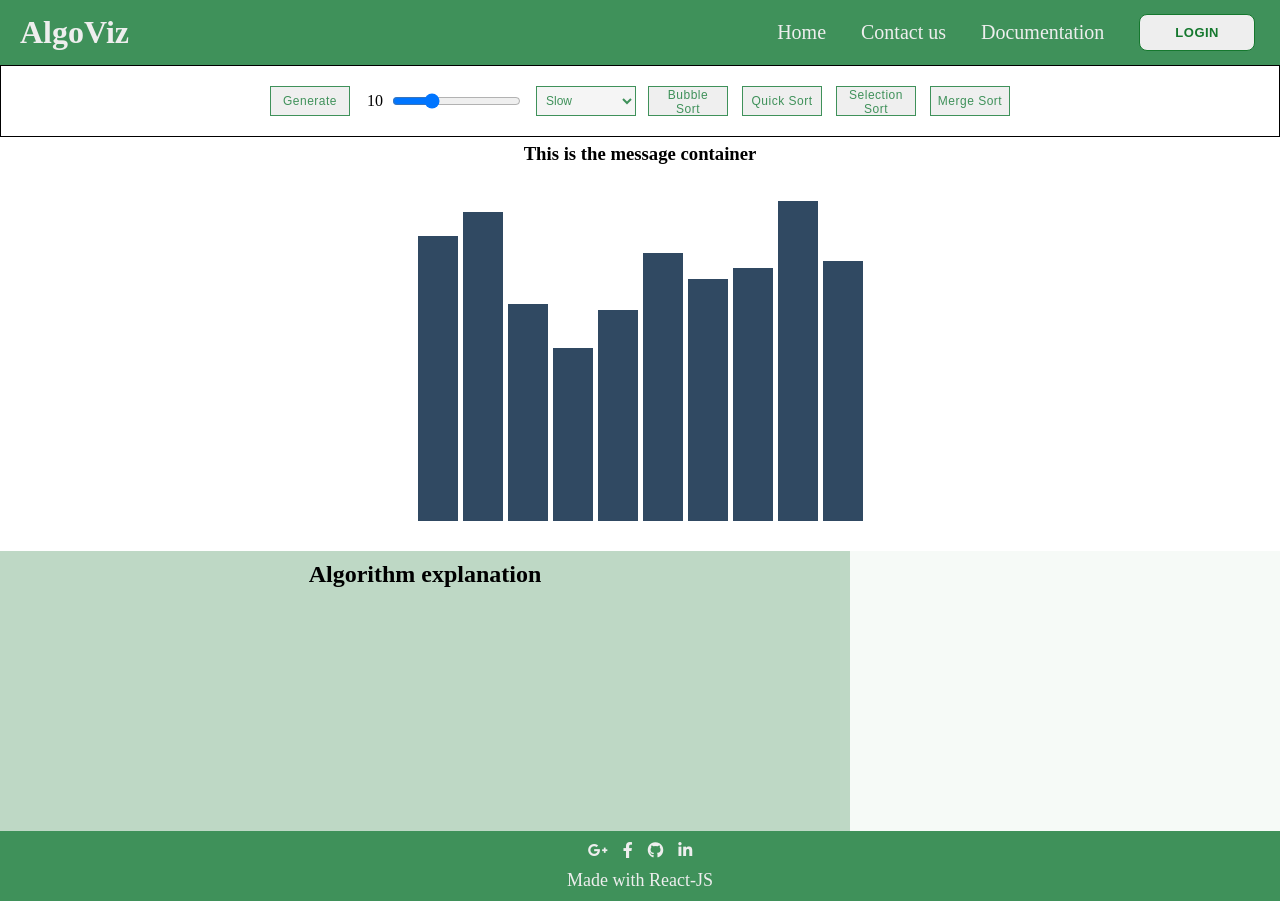
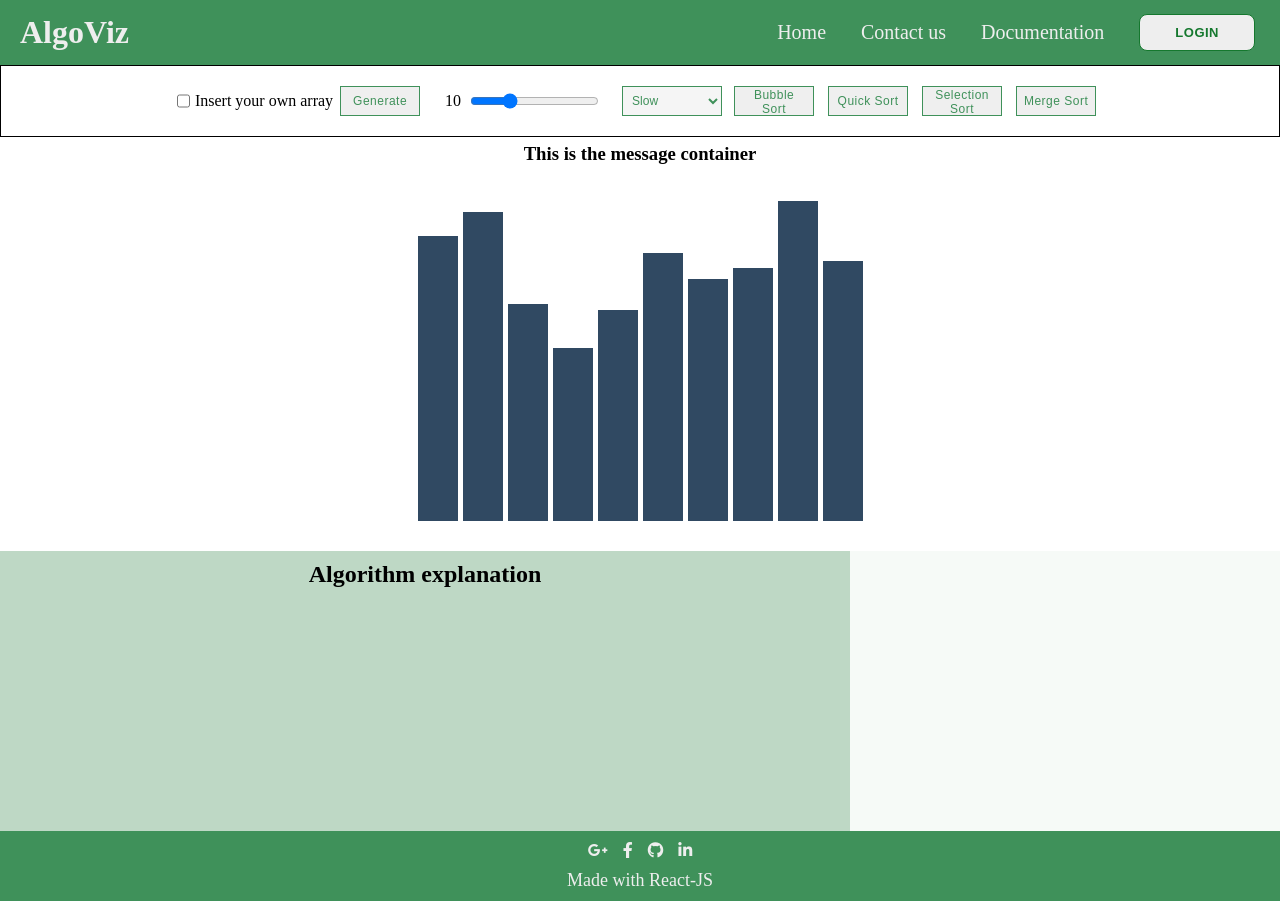
Before and after one commit to YeYintAungNaing/AlgoViz, a React (Vite) app: page /AlgoViz/sortingVisualizer in a window 1280 px wide. Built offline with nearby package versions, Linux system fonts and the light colour scheme.

Commit message:
added user input array in sorting viz, still need input validation with regex or something

```diff
--- a/src/App.jsx
+++ b/src/App.jsx
@@ -20,7 +20,7 @@ function App() {
         <>
           <NavBar/>
           <div className='page-container'>
-            <Outlet/>
+             <Outlet/>        {/*placeholder for the child routes */}
           </div>
           <Footer/>
         </>
@@ -30,7 +30,7 @@ function App() {
     const router = createBrowserRouter([
       {
         path : '/AlgoViz',
-        element : <Layout/>,
+        element : <Layout/>,                // whenever a user navigates to any URL starting with /AlgoViz, the Layout component will be rendered.
         children : [
           {
             path : '/AlgoViz',
--- a/src/pages/MyAlgorithm/MyAlgorithm.scss
+++ b/src/pages/MyAlgorithm/MyAlgorithm.scss
@@ -79,13 +79,16 @@
             transition: height 0.3s ease;
         }
 
+
         .sorting-bar.comparing {
             background-color: #ef3602
         }
 
+
         .sorting-bar.swapped {
             background-color: #6c04f3
         }
+
 
         .sorting-bar.sorted {
             background-color: rgb(63, 145, 90);
--- a/src/pages/Pathfinder/PathFinder.scss
+++ b/src/pages/Pathfinder/PathFinder.scss
@@ -32,7 +32,6 @@
     background: #38b048;
     box-shadow: 0px 2px 4px rgba(114, 173, 133, 0.4), 0px 7px 13px -3px rgba(38, 124, 68, 0.3), inset 0px -3px 0px #0d933e;
 }
-
 
     .setting{
         flex: 1;
--- a/src/pages/SortingVisualizer/SortingVisualizer.jsx
+++ b/src/pages/SortingVisualizer/SortingVisualizer.jsx
@@ -11,6 +11,8 @@ function SortingVisualizer() {
   const [arraySize, setArraySize] = useState(10)
   const [isLoaded, setIsLoaded] = useState(false)
   const [isAnimating, setIsAnimating] = useState(false)
+  const [isChecked, setIsChecked] = useState(false);
+  const [userArray, setUserArray] = useState([])
   const [message, setMessage] = useState('This is the message container')
   const [currentAlgo, setCurrentAlgo] = useState('')
   const [explanation, setExplanation] = useState([null, null])
@@ -46,6 +48,14 @@ function SortingVisualizer() {
 
   console.log('rendered')
 
+  function handleCheckboxChange(e) {
+    setIsChecked(e.target.checked);
+  }
+
+  function handleUserInputChange(e) {
+    setUserArray(e.target.value)
+  }
+
   function generateArray(e) {
     e.preventDefault()
     if(isAnimating) {
@@ -60,6 +70,12 @@ function SortingVisualizer() {
     setArray(generatedArray)
   }
   //console.log(array)
+
+  function handleInsert(e) {
+    e.preventDefault()
+    const numberArray = userArray.split(',').map(num => Number(num));
+    setArray(numberArray);
+  }
 
   function handleSliderChange(e) {
     setArraySize(e.target.value)
@@ -176,7 +192,25 @@ function SortingVisualizer() {
   return (
     <div className="sorting-visualizer">
       <div className="setting">
+      <div className="checkbox-container">
+        <input
+          type="checkbox"
+          id="featureCheckbox"
+          checked={isChecked}
+          onChange={handleCheckboxChange}
+        />
+        <label htmlFor="featureCheckbox" className="checkbox-label">
+          Insert your own array
+        </label>
+      </div>
+        {
+        isChecked?
+          <button onClick={handleInsert}>Insert</button>:
           <button onClick={generateArray}>Generate</button>
+        }
+        <div className='array-generator'>
+          {
+            isChecked? <input className='userArrayInput' value={userArray} onChange={handleUserInputChange}></input> :
             <div className="slider-container">
             <p>{arraySize}</p>
             <input
@@ -186,6 +220,8 @@ function SortingVisualizer() {
               value={arraySize}
               onChange={handleSliderChange}
             />
+          </div>
+          }
         </div>
         <div className='adjustSpeed'>
           <select onChange={handleSpeedChange}>
--- a/src/pages/SortingVisualizer/SortingVisualizer.scss
+++ b/src/pages/SortingVisualizer/SortingVisualizer.scss
@@ -10,6 +10,15 @@
         align-items: center;
         justify-content: center;
         flex-direction: row;
+
+        .checkbox-container{
+            display: flex;
+            gap: 5px;
+
+            input{
+                cursor: pointer;
+            }
+        }
 
         button{
             width: 80px;
@@ -46,8 +55,12 @@
             }
         }
 
+        .array-generator{
+            margin: 0 10px;
+            width: 170px;
+
+
             .slider-container{
-            margin: 0 10px;
                 display: flex;
                 justify-content: center;
                 align-items: center;
@@ -57,6 +70,15 @@
                     width: 20px;
                 }
             }
+
+            .userArrayInput{
+                height: 30px;
+            }
+
+
+        }
+
+
     }
 
     .algoInfo{
```
Lines whose indentation alone changed are shown as unchanged.
